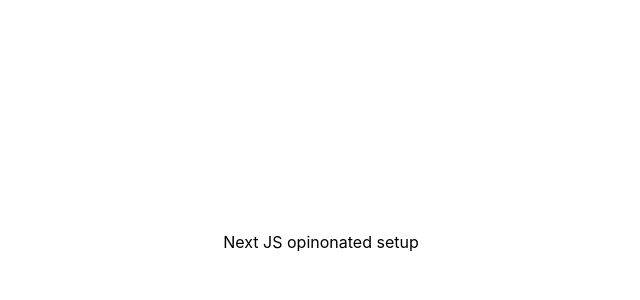
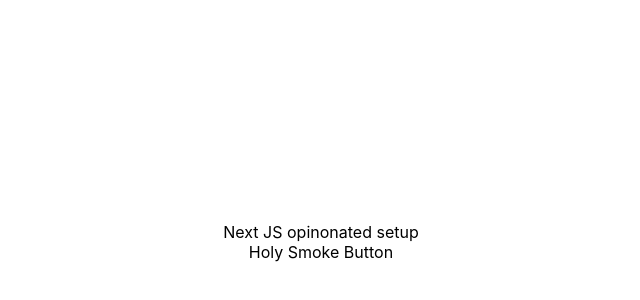
Before and after one commit to yetric/nextjs, a Next.js app: page / in a window 1280 px wide. Shown: the part 158-458 px from the top of the page, without its empty margins (319-959 px from the left). Built offline with nearby package versions, Linux system fonts and the light colour scheme.

Commit message:
Smaller example page

```diff
--- a/pages/index.tsx
+++ b/pages/index.tsx
@@ -1,5 +1,6 @@
 import Head from 'next/head'
 import styles from '../styles/Home.module.css'
+import {Button} from "../lib/components/Button";
 
 export default function Home() {
   return (
@@ -11,6 +12,8 @@ export default function Home() {
 
       <main className={styles.main}>
           Next JS opinonated setup
+
+          <Button>Holy Smoke Button</Button>
       </main>
     </div>
   )
```
